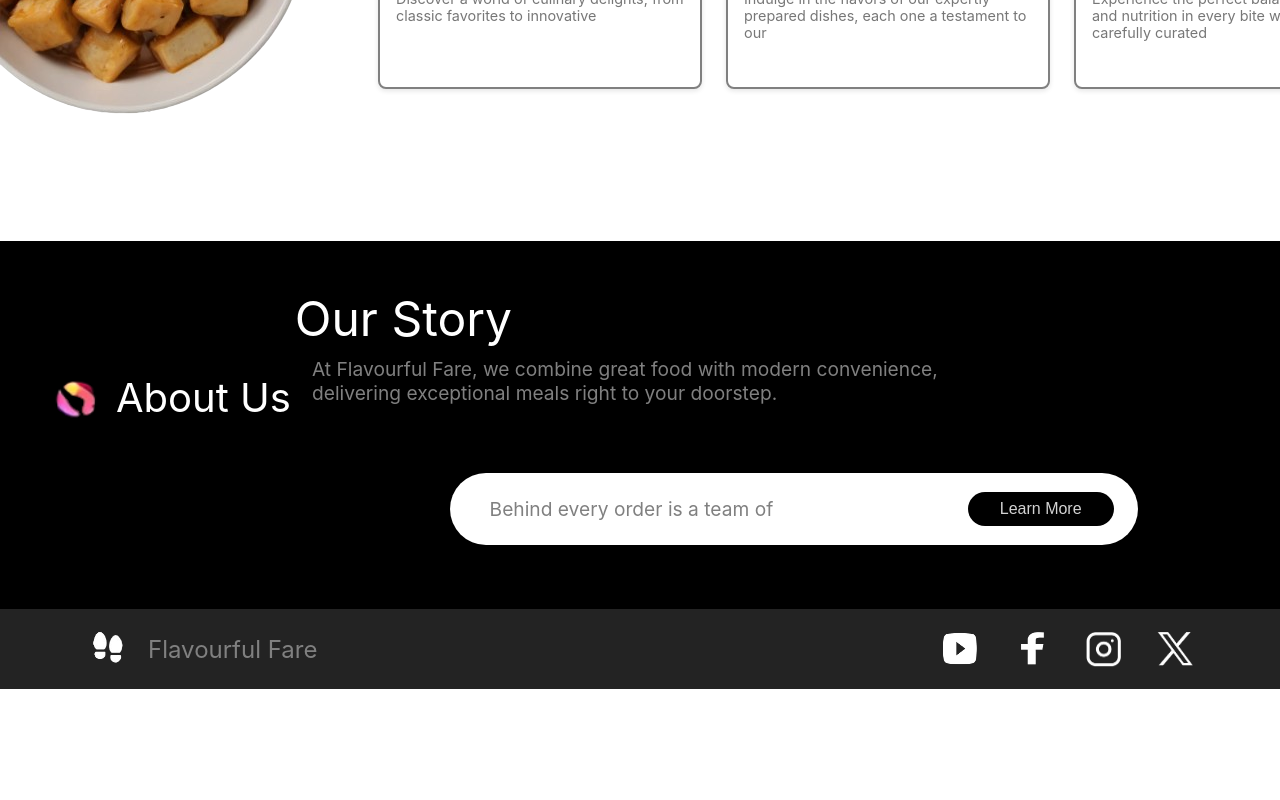
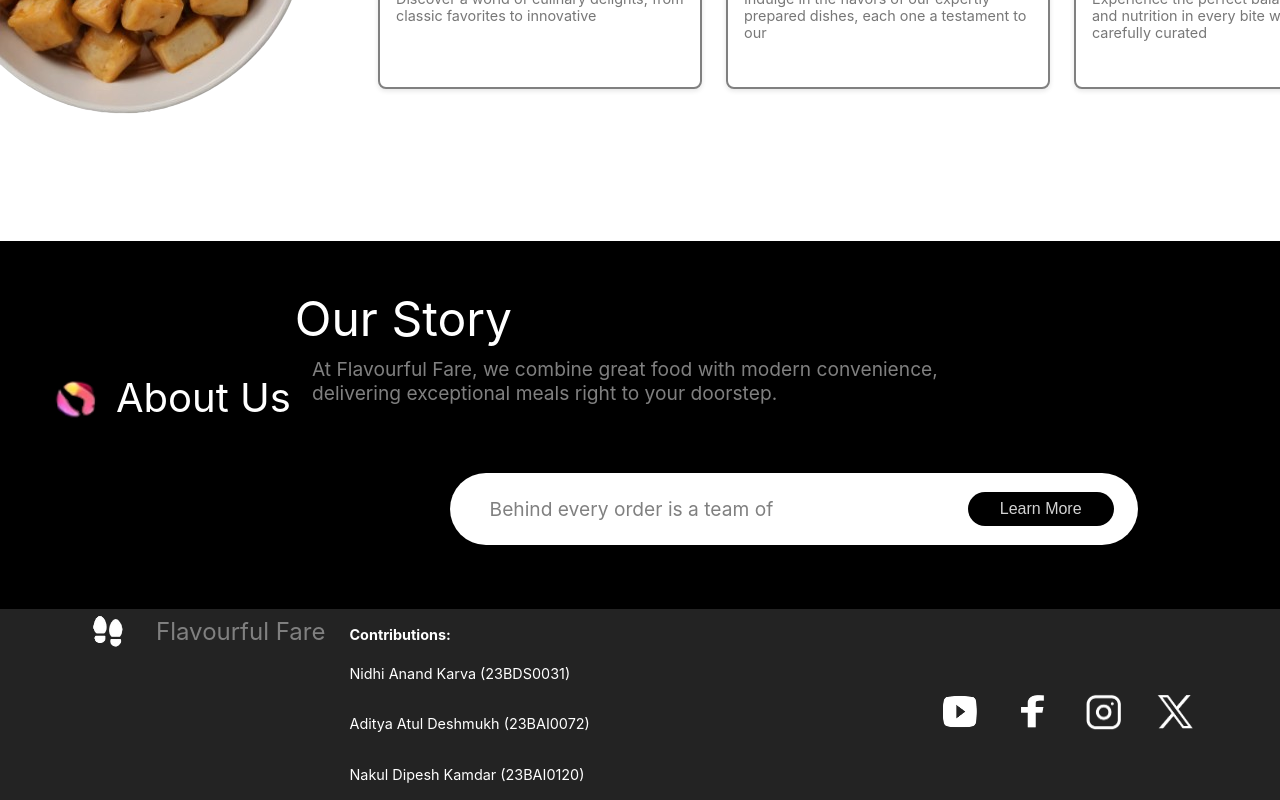
Before and after one commit to Nidhi2805/Web-Development, a React (Create React App) app in the folder web-project/: page / in a window 1280 px wide. Shown: the part 1905-2705 px from the top of the page. Before the commit the page ends 2594 px from the top, so only its background shows below. Built offline with nearby package versions, Linux system fonts and the light colour scheme.

Commit message:
Contribution

```diff
--- a/web-project/src/components/Footer.js
+++ b/web-project/src/components/Footer.js
@@ -4,31 +4,46 @@ const Footer = () => {
     const styles = {
         container: {
             backgroundColor: "#232323",
-            height: "10vh",
+            minHeight: "10vh", // ✅ Let it expand if content overflows
             display: "flex",
             alignItems: "center",
             justifyContent: "space-between",
             padding: "0 20px",
-            overflowY: "hidden"
+            overflowY: "hidden",
+            flexWrap: "wrap" // ✅ Allows wrapping on smaller screens
         },
         leftSection: {
             display: "flex",
-            alignItems: "center"
+            alignItems: "flex-start", // ✅ Align items at the top to fit multi-line contributions
+            gap: "1.5rem",
+            flexWrap: "wrap",
+            marginLeft: "4rem"
         },
         image: {
             width: "3rem",
-            height: "3rem",
-            marginLeft: "4rem"
+            height: "3rem"
         },
         text: {
             color: "gray",
             fontSize: "1.5rem",
-            marginLeft: "1rem"
+            marginTop: "0.5rem"
+        },
+        contributionContainer: {
+            display: "flex",
+            flexDirection: "column",
+            color: "white",
+            fontSize: "0.9rem",
+            lineHeight: "1.5"
+        },
+        contributionTitle: {
+            fontWeight: "bold",
+            marginBottom: "0.2rem"
         },
         rightSection: {
             display: "flex",
             gap: "2rem",
-            marginRight: "4rem"
+            marginRight: "4rem",
+            marginTop: "1rem"
         },
         rightImage: {
             width: "2.5rem",
@@ -41,15 +56,23 @@ const Footer = () => {
             <div style={styles.leftSection}>
                 <img src="/footerlogo.png" alt="Footer Logo" style={styles.image} />
                 <p style={styles.text}>Flavourful Fare</p>
+
+                <div style={styles.contributionContainer}>
+                    <p style={styles.contributionTitle}>Contributions:</p>
+                    <p>Nidhi Anand Karva (23BDS0031)</p>
+                    <p>Aditya Atul Deshmukh (23BAI0072)</p>
+                    <p>Nakul Dipesh Kamdar (23BAI0120)</p>
+                </div>
             </div>
+
             <div style={styles.rightSection}>
-                <img src="/youtube.png" alt="Image 1" style={styles.rightImage} />
-                <img src="/facebook.png" alt="Image 2" style={styles.rightImage} />
-                <img src="/instagram.png" alt="Image 3" style={styles.rightImage} />
-                <img src="/twitter.png" alt="Image 4" style={styles.rightImage} />
+                <img src="/youtube.png" alt="YouTube" style={styles.rightImage} />
+                <img src="/facebook.png" alt="Facebook" style={styles.rightImage} />
+                <img src="/instagram.png" alt="Instagram" style={styles.rightImage} />
+                <img src="/twitter.png" alt="Twitter" style={styles.rightImage} />
             </div>
         </div>
     );
-}
+};
 
 export default Footer;
```
